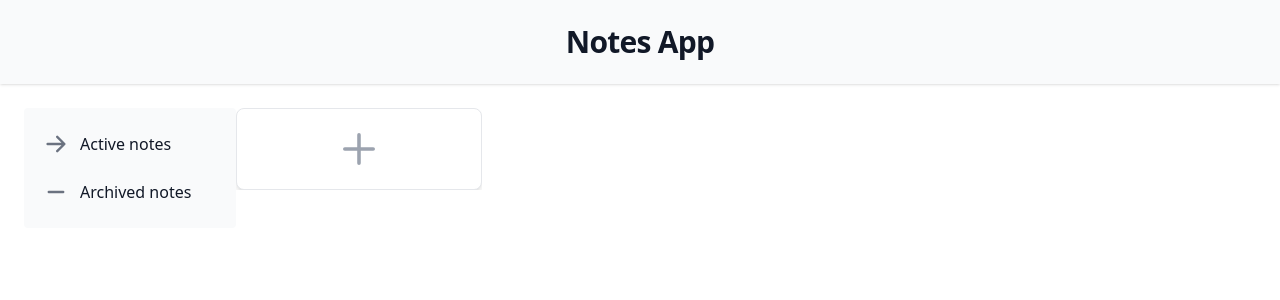
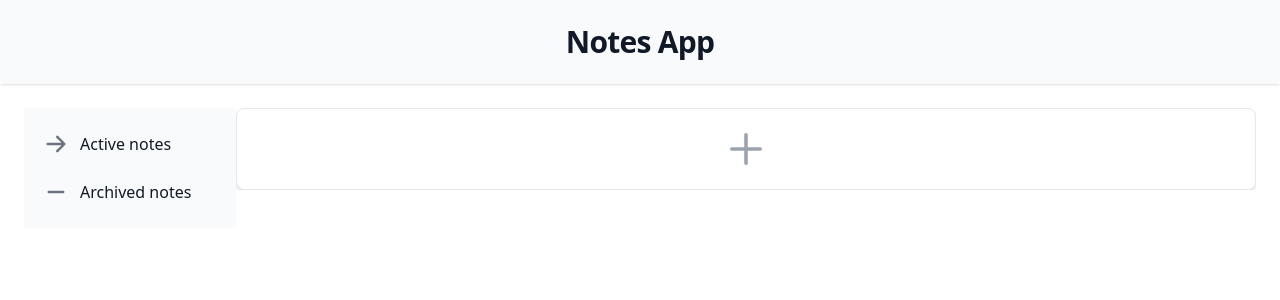
Before and after one commit to ManuelZ/web-app-nestjs, a React (Vite) app in the folder frontend/: page / in a window 1280 px wide. Shown: the top 300 px of the page. Built offline with nearby package versions, Linux system fonts and the light colour scheme; no server answers; the HTML template or start-up script is replaced by a standard one.

Commit message:
Improve UI disposition

```diff
--- a/frontend/src/App.jsx
+++ b/frontend/src/App.jsx
@@ -216,7 +216,7 @@ const App = () => {
 
         <main className='container mx-auto max-w-7xl h-full'>
 
-          <div className="grid grid-cols-1 sm:grid-cols-2 lg:grid-cols-4 gap-3 h-full overflow-hidden">
+          <div className="flex flex-col gap-3 h-full overflow-hidden">
             {noteCards}
           </div>
 
```
